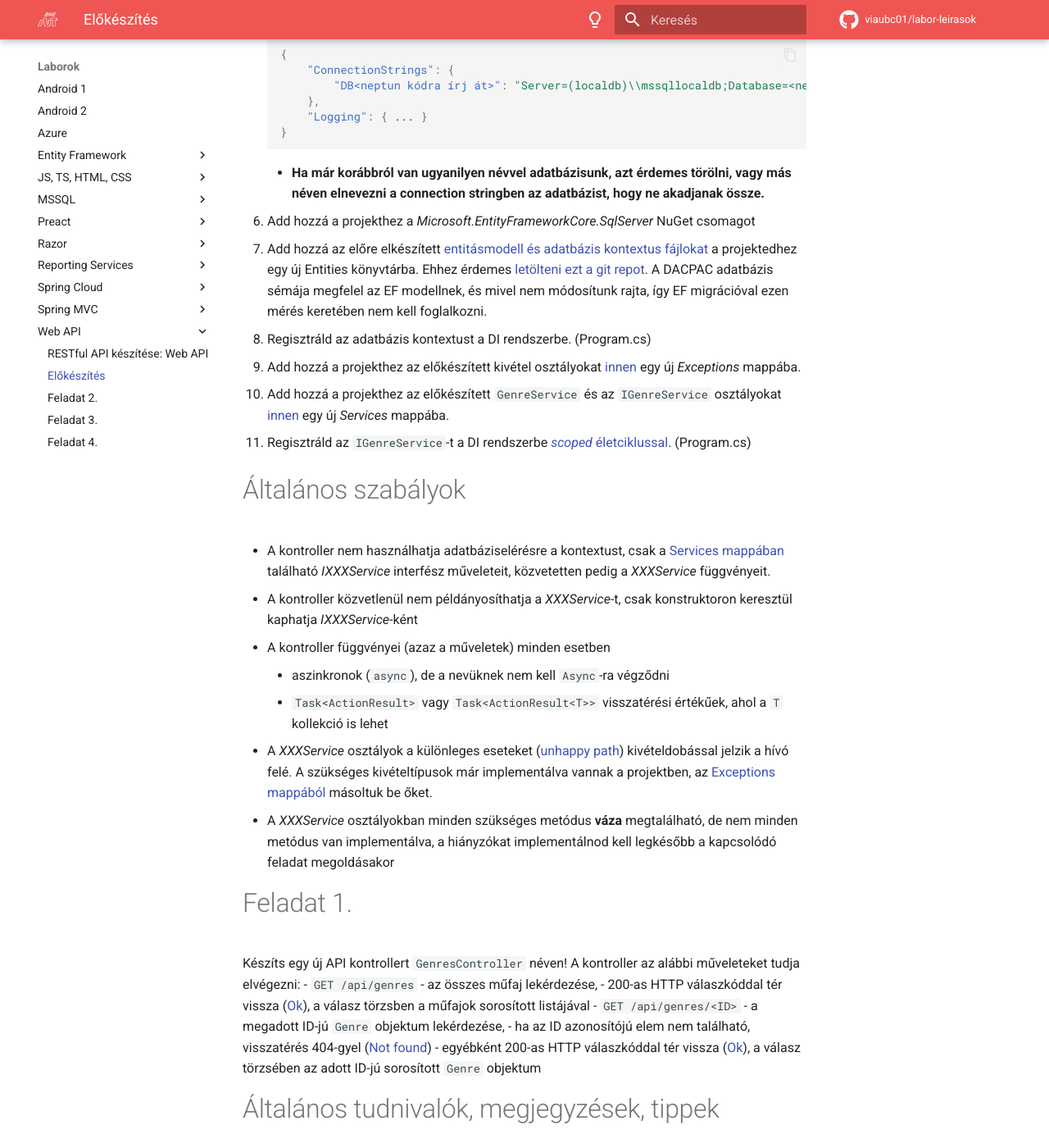
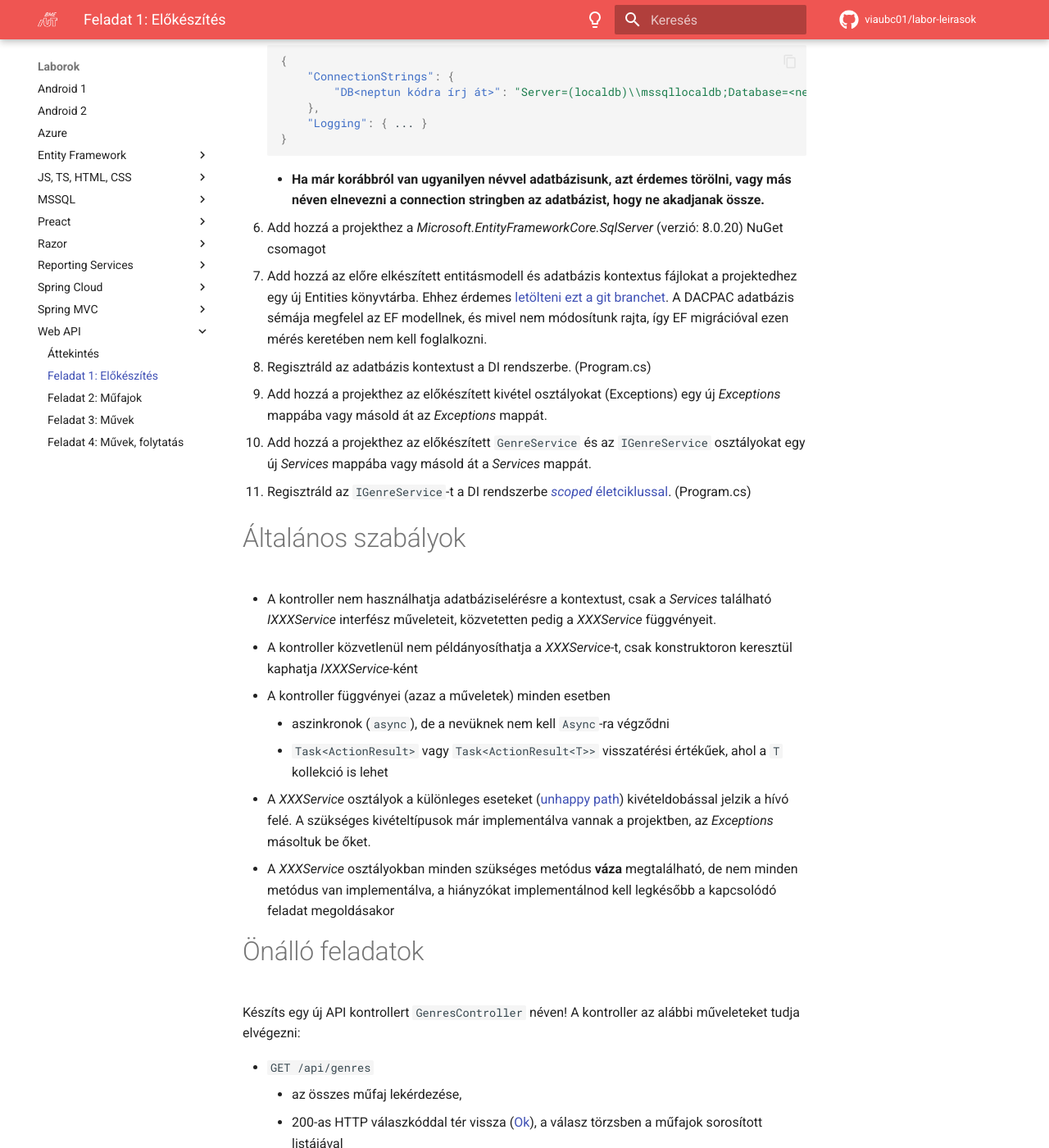
Before and after one commit to VIAUBC01/labor-leirasok, an MkDocs documentation site: the page built from docs/laborok/webapi/Feladat-1.md, in a window 1280 px wide and 1400 px high, scrolled down 1008 px. Shown: the whole window at 82% size. Built offline with MkDocs 1.6.1 and Material for MkDocs 9.7.7, drawn with Linux system fonts in a browser that asks for light colours; comment, search, counter and statistics services are not loaded; some of the changed text lies outside the part shown.

Commit message:
webapi 2025 update

```diff
--- a/docs/laborok/webapi/Feladat-1.md
+++ b/docs/laborok/webapi/Feladat-1.md
@@ -1,16 +1,20 @@
-# Előkészítés
+# Feladat 1: Előkészítés
 
-Az [Entity Framework laboron](../ef/README.md) készült adatmodellt (kissé kibővítve) fogjuk hasznosítani, hogy egy RESTful API-t készítsünk ASP.NET Core-ban.
+Az [Entity Framework laboron](../../ef) készült adatmodellt (kissé kibővítve) fogjuk hasznosítani, hogy egy RESTful API-t készítsünk ASP.NET Core-ban.
 
 1. Hozz létre egy új C# nyelvű ASP.NET Core Web API (nem Web App!) típusú projektet `MovieCatalog.Api` néven
+
     - Érdemes a laborgépeken kikapcsolni a *Configure for HTTPS lehetőséget*, mert a gépekre nem biztos, hogy tudjuk telepíteni a fejlesztéshez szükséges tanúsítványt. Saját gépeken ilyen probléma nem lesz, viszont az első indításkor el kell fogadni a tanúsítvány telepítését a kettő megjelenő ablakban.
-    - .NET verzió: 6.0
+    - .NET verzió: 8.0
     - Minden extra opció legyen kikapcsolva, kivéve
-      - *Use controllers*
-      - *Enable OpenAPI support* - ezzel a műveleteink metaadata alapján generálódó [Swagger UI tesztoldalt](https://swagger.io/tools/swagger-ui/) kapunk
+
+        * *Use controllers*
+        * *Enable OpenAPI support* - ezzel a műveleteink metaadata alapján generálódó [Swagger UI tesztoldalt](https://swagger.io/tools/swagger-ui/) kapunk
+
     - *Authentication type* is *None* legyen
 
 1. Nem lesz szükség a létrejött projektben az alábbi fájlokra, ezek törölhetők:
+
     - `Controllers/WeatherForecastController.cs`
     - `WeatherForecast.cs`
 
@@ -31,55 +35,56 @@ Az [Entity Framework laboron](../ef/README.md) készült adatmodellt (kissé kib
 
     - **Ha már korábbról van ugyanilyen névvel adatbázisunk, azt érdemes törölni, vagy más néven elnevezni a connection stringben az adatbázist, hogy ne akadjanak össze.**
 
-1. Add hozzá a projekthez a *Microsoft.EntityFrameworkCore.SqlServer* NuGet csomagot
+1. Add hozzá a projekthez a *Microsoft.EntityFrameworkCore.SqlServer* (verzió: 8.0.20) NuGet csomagot
 
-1. Add hozzá az előre elkészített [entitásmodell és adatbázis kontextus fájlokat](./snippets/Entities) a projektedhez egy új Entities könyvtárba. Ehhez érdemes [letölteni ezt a git repot](https://github.com/VIAUBC01/labor-leirasok/archive/refs/heads/master.zip). A DACPAC adatbázis sémája megfelel az EF modellnek, és mivel nem módosítunk rajta, így EF migrációval ezen mérés keretében nem kell foglalkozni.
+1. Add hozzá az előre elkészített entitásmodell és adatbázis kontextus fájlokat a projektedhez egy új Entities könyvtárba. Ehhez érdemes [letölteni ezt a git branchet](https://github.com/VIAUBC01/labor-leirasok/archive/refs/heads/webapi-snippets.zip). A DACPAC adatbázis sémája megfelel az EF modellnek, és mivel nem módosítunk rajta, így EF migrációval ezen mérés keretében nem kell foglalkozni.
 
 1. Regisztráld az adatbázis kontextust a DI rendszerbe. (Program.cs)
 
-1. Add hozzá a projekthez az előkészített kivétel osztályokat [innen](./snippets/Exceptions) egy új *Exceptions* mappába.
+1. Add hozzá a projekthez az előkészített kivétel osztályokat (Exceptions) egy új *Exceptions* mappába vagy másold át az *Exceptions* mappát.
 
-1. Add hozzá a projekthez az előkészített `GenreService` és az `IGenreService` osztályokat [innen](./snippets/Services) egy új *Services* mappába.
+1. Add hozzá a projekthez az előkészített `GenreService` és az `IGenreService` osztályokat egy új *Services* mappába vagy másold át a *Services* mappát.
 
-1. Regisztráld az `IGenreService`-t a DI rendszerbe [*scoped* életciklussal](https://learn.microsoft.com/en-us/dotnet/api/microsoft.extensions.dependencyinjection.servicecollectionserviceextensions.addscoped?view=dotnet-plat-ext-6.0&viewFallbackFrom=net-6.0#microsoft-extensions-dependencyinjection-servicecollectionserviceextensions-addscoped-2(microsoft-extensions-dependencyinjection-iservicecollection)). (Program.cs)
+1. Regisztráld az `IGenreService`-t a DI rendszerbe [*scoped* életciklussal](https://learn.microsoft.com/en-us/dotnet/api/microsoft.extensions.dependencyinjection.servicecollectionserviceextensions.addscoped). (Program.cs)
 
 # Általános szabályok
 
-- A kontroller nem használhatja adatbáziselérésre a kontextust, csak a [Services mappában](./snippets/Services) található *IXXXService* interfész műveleteit, közvetetten pedig a *XXXService* függvényeit.
+- A kontroller nem használhatja adatbáziselérésre a kontextust, csak a *Services* található *IXXXService* interfész műveleteit, közvetetten pedig a *XXXService* függvényeit.
 - A kontroller közvetlenül nem példányosíthatja a *XXXService*-t, csak konstruktoron keresztül kaphatja *IXXXService*-ként
 - A kontroller függvényei (azaz a műveletek) minden esetben
-    - aszinkronok (`async`), de a nevüknek nem kell `Async`-ra végződni
-    - `Task<ActionResult>` vagy `Task<ActionResult<T>>` visszatérési értékűek, ahol a `T` kollekció is lehet
-- A *XXXService* osztályok a különleges eseteket ([unhappy path](https://en.wikipedia.org/wiki/Happy_path)) kivételdobással jelzik a hívó felé. A szükséges kivételtípusok már implementálva vannak a projektben, az [Exceptions mappából](./snippets/Exceptions) másoltuk be őket.
+    * aszinkronok (`async`), de a nevüknek nem kell `Async`-ra végződni
+    * `Task<ActionResult>` vagy `Task<ActionResult<T>>` visszatérési értékűek, ahol a `T` kollekció is lehet
+- A *XXXService* osztályok a különleges eseteket ([unhappy path](https://en.wikipedia.org/wiki/Happy_path)) kivételdobással jelzik a hívó felé. A szükséges kivételtípusok már implementálva vannak a projektben, az *Exceptions* másoltuk be őket.
 - A *XXXService* osztályokban minden szükséges metódus **váza** megtalálható, de nem minden metódus van implementálva, a hiányzókat implementálnod kell legkésőbb a kapcsolódó feladat megoldásakor
 
-# Feladat 1.
+# Önálló feladatok
 
 Készíts egy új API kontrollert `GenresController` néven! A kontroller az alábbi műveleteket tudja elvégezni:
+
 - `GET /api/genres`
-  - az összes műfaj lekérdezése,
-  - 200-as HTTP válaszkóddal tér vissza ([Ok](https://httpstatusdogs.com/200-ok)), a válasz törzsben a műfajok sorosított listájával
+    * az összes műfaj lekérdezése,
+    * 200-as HTTP válaszkóddal tér vissza ([Ok](https://httpstatusdogs.com/200-ok)), a válasz törzsben a műfajok sorosított listájával
 - `GET /api/genres/<ID>`
-  - a megadott ID-jú `Genre` objektum lekérdezése,
-  - ha az ID azonosítójú elem nem található, visszatérés 404-gyel ([Not found](https://httpstatusdogs.com/404-not-found))
-  - egyébként 200-as HTTP válaszkóddal tér vissza ([Ok](https://httpstatusdogs.com/200-ok)), a válasz törzsében az adott ID-jú sorosított `Genre` objektum
+    * a megadott ID-jú `Genre` objektum lekérdezése,
+    * ha az ID azonosítójú elem nem található, visszatérés 404-gyel ([Not found](https://httpstatusdogs.com/404-not-found))
+    * egyébként 200-as HTTP válaszkóddal tér vissza ([Ok](https://httpstatusdogs.com/200-ok)), a válasz törzsében az adott ID-jú sorosított `Genre` objektum
 
 # Általános tudnivalók, megjegyzések, tippek
 
 - Az adatbázis sémája szinte megegyezik az EF laboron megismerttel, kivéve:
-  - új index a *Title.StartYear* oszlopra
-  - az új művek azonosítóját az adatbázis osztja ki
-  - az ezen órai modell pont a fentiek miatt nem kompatibilis az előző órai adatbázissal
+    * új index a *Title.StartYear* oszlopra
+    * az új művek azonosítóját az adatbázis osztja ki
+    * az ezen órai modell pont a fentiek miatt nem kompatibilis az előző órai adatbázissal
 - A *XXXService* osztályok a kivételes eseteket kivételdobással kezelik (pl. a megadott ID-val nem található elem `ObjectNotFoundException<>` dobást eredményez)
 - Kiinduló kontroller kódot [lehet generáltatni](https://learn.microsoft.com/en-us/aspnet/core/tutorials/first-web-api?view=aspnetcore-6.0&tabs=visual-studio#scaffold-a-controller). Ehhez a laborhoz az **API controller with read/write actions** generátor az ajánlott, az Entity Framework-ös generátorok gyakran hibára futnak és egyébként is körülbelül a generált kód ugyanannyi részét kellene átírni.
 - Sokszor körülményesebb az IIS Express-en történő debuggolás, helyette használhatod közvetlenül a Kestrel szervert is. Ehhez a zöld play gomb melletti menüben a projekt nevét viselő lehetőséget válaszd ki! Ezután indításkor az *IIS Express* tálcaikon helyett egy konzolalkalmazás indul el, ami hasznos üzeneteket is kiír a konzolra.
 - Régebbi .NET-en, vagy Open API/Swagger nélkül az F5 hatására a szerver elindul, automatikusan a */weatherforecast* URL-re kerülünk. Mivel a szerverünknek nincsen felülete, a `WeatherForecastController`t pedig töröltük, ezért itt egy 404-es oldal fogad minket. Ez nem gond, de ha a kezdő URL-t szeretnéd átírni, akkor a projekten belül a Properties/launchSettings.json fájlban teheted meg (`launchUrl` mező átírása vagy törlése).
 - Módosító/beszúró műveleteknél szükség van egy elemre sorosított formában, ezt kell általában ezen műveleteknél a törzsben küldeni. Érdemes ezt a sorosított formát a lekérdező művelet válaszából elcsenni.
 - Általad írt kódrészletekről képernyőképet kell beadni. Ezek a fájlok érintettek:
-  - Program.cs
-  - kontrollerek kódfájljai
-  - *XXXService*-ek kódfájljai
-- Minden feladathoz beadandók tesztkésekről készítendő képek. A képet a *Swagger UI* beépített weboldalról kell készíteni. A kép a *Curl* résztől a *Server response*-ig terjedő részt (a *Responses* részt már nem) tartalmazza (response header és response body is, ha van!). Példák:
+    * Program.cs
+    * kontrollerek kódfájljai
+    * *XXXService*-ek kódfájljai
+- Minden feladathoz beadandók tesztkérésekről készítendő képek. A képet a *Swagger UI* beépített weboldalról kell készíteni. A kép a *Curl* résztől a *Server response*-ig terjedő részt (a *Responses* részt már nem) tartalmazza (response header és response body is, ha van!). Példák:
 
 ![This is an image](./images/req_p%C3%A9lda.png)
 
```
Also changed, not shown: docs/laborok/webapi/Feladat-2.md (+24 -18 lines), docs/laborok/webapi/Feladat-3.md (+5 -3 lines), docs/laborok/webapi/Feladat-4.md (+11 -7 lines), docs/laborok/webapi/index.md (+26 -9 lines).
